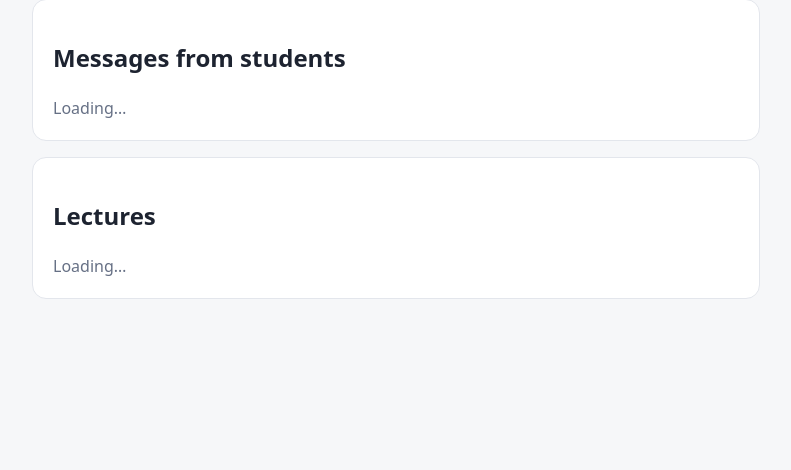
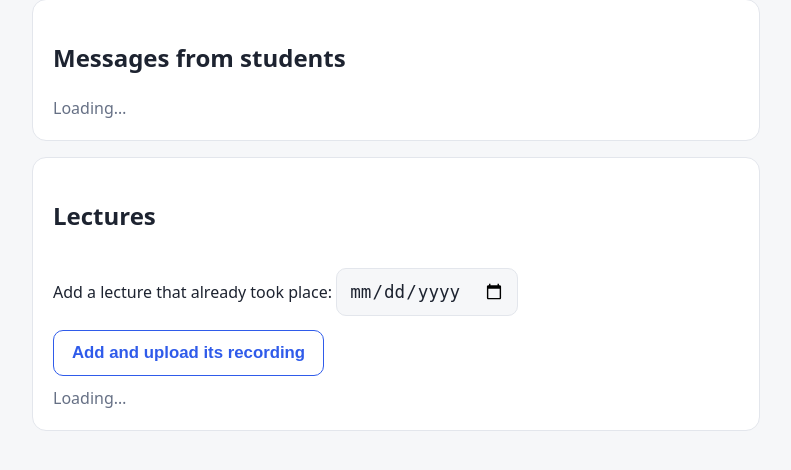
Before and after one commit to maayancohen-coder/smart-classroom-toolkit, a Flask app: template src/templates/lecturer_course.html in a window 1280 px wide. Shown: the part 245-715 px from the top of the page, without its empty margins (244-1035 px from the left). Run offline with Flask 3, Linux system fonts and the light colour scheme; the template is opened without the code that fills it, so the values that code supplies are empty.

Commit message:
Add past lectures with recording upload and show the transcript to students

```diff
--- a/src/app.py
+++ b/src/app.py
@@ -1,5 +1,6 @@
 """Flask web layer: routes only. All logic lives in the attendance package."""
 import csv
+import datetime
 import hmac
 import io
 import secrets
@@ -252,7 +253,7 @@ def create_app(config: type[Config] = Config, roster: Roster | None = None) -> F
         for x in sessions_of(course):
             if x.summary_published and x.transcript_corrected:
                 terms = [t.strip() for t in x.transcript_glossary.replace(",", "\n").splitlines() if t.strip()]
-                out.append({"started_at": x.started_at, "ai_text": x.summary_ai, **summarize(x.transcript_corrected, terms)})
+                out.append({"started_at": x.started_at, "ai_text": x.summary_ai, "transcript": x.transcript_corrected, **summarize(x.transcript_corrected, terms)})
         return jsonify(out)
 
     @app.post("/api/course/<course_id>/message")
@@ -317,7 +318,23 @@ def create_app(config: type[Config] = Config, roster: Roster | None = None) -> F
         course = course_or_404(course_id)
         return jsonify([{"id": x.session_id, "started_at": x.started_at, "closed": x.closed,
                          "present": len(x.checkins), "has_transcript": bool(x.transcript_corrected),
-                         "published": x.summary_published} for x in sessions_of(course)])
+                         "published": x.summary_published} for x in sorted(sessions_of(course), key=lambda y: y.started_at, reverse=True)])
+
+    @app.post("/api/course/<course_id>/past-lecture")
+    def api_past_lecture(course_id):
+        """Lecturer: add a lecture that already took place (no attendance), to upload its recording and transcribe it."""
+        require_lecturer()
+        course = course_or_404(course_id)
+        raw = str((request.get_json(silent=True) or {}).get("date") or "")
+        try:
+            day = datetime.datetime.strptime(raw, "%Y-%m-%d").replace(hour=12)
+        except ValueError:
+            return jsonify(ok=False, error="Choose the date of the lecture"), 400
+        if day > datetime.datetime.now() + datetime.timedelta(days=1):
+            return jsonify(ok=False, error="The date is in the future"), 400
+        session = service.open_session(course.name, "", None, None, None)
+        session.course_id, session.closed, session.started_at = course.course_id, True, day.timestamp()
+        return jsonify(ok=True, session_id=session.session_id, url=url_for("lecturer_transcript", session_id=session.session_id))
 
     @app.get("/api/session/<session_id>/notes")
     def api_session_notes(session_id):
--- a/src/templates/lecturer_course.html
+++ b/src/templates/lecturer_course.html
@@ -10,7 +10,10 @@
   <div class="card"><p><a href="/lecturer">← Lecturer area</a></p><h1>{{ course.name }}</h1>
     <a class="btn secondary" href="/lecturer/homework">Homework</a></div>
   <div class="card"><h2>Messages from students</h2><div id="inbox" class="muted">Loading…</div></div>
-  <div class="card"><h2>Lectures</h2><div id="lectures" class="muted">Loading…</div><div id="sum"></div></div>
+  <div class="card"><h2>Lectures</h2><div class="row" style="display:flex;gap:8px;flex-wrap:wrap;align-items:center;margin-bottom:10px">
+      <label style="font-weight:400">Add a lecture that already took place: <input type="date" id="pastDate" style="width:auto"></label>
+      <button class="secondary" id="pastBtn">Add and upload its recording</button> <small id="pastOut"></small></div>
+    <div id="lectures" class="muted">Loading…</div><div id="sum"></div></div>
 </div>
 <script>
 const $ = id => document.getElementById(id);
@@ -23,8 +26,9 @@ async function inbox() {
 async function lectures() {
   const items = await (await fetch(`/api/course/${cid}/lectures`)).json();
   $("lectures").innerHTML = items.length ? items.map(l => `<div class="item">${new Date(l.started_at*1000).toLocaleString("en-GB")}
-    · ${l.present} present · ${l.closed ? "Ended" : "<b>Active</b>"}
-    <a href="/lecturer/${l.id}">Lecture screen</a>
+    · ${l.present ? l.present + " present" : "no attendance"} · ${l.closed ? "Ended" : "<b>Active</b>"}
+    ${l.closed ? "" : `<a href="/lecturer/${l.id}">Lecture screen</a>`}
+    <a href="/lecturer/${l.id}/transcript">Recording &amp; transcript</a>
     ${l.has_transcript ? `<button class="secondary" onclick="show('${l.id}')">Summary</button>
       <button class="secondary" onclick="pub('${l.id}', ${!l.published})">${l.published ? "Hide from students" : "Publish to students"}</button>` : "<small>No transcript</small>"}</div>`).join("") : "No lectures have been opened in this course yet.";
 }
@@ -38,6 +42,10 @@ async function pub(id, value) {
   await fetch(`/api/session/${id}/summary/publish`, { method: "POST", headers: {"Content-Type":"application/json"}, body: JSON.stringify({ published: value }) });
   lectures();
 }
+$("pastBtn").onclick = async () => {
+  const r = await fetch(`/api/course/${cid}/past-lecture`, { method: "POST", headers: {"Content-Type":"application/json"}, body: JSON.stringify({ date: $("pastDate").value }) });
+  const d = await r.json(); if (d.ok) location.href = d.url; else $("pastOut").textContent = d.error || "Error";
+};
 inbox(); lectures(); setInterval(inbox, 10000);
 </script>
 {% endblock %}
--- a/src/templates/lecturer_transcript.html
+++ b/src/templates/lecturer_transcript.html
@@ -88,7 +88,8 @@
     <p class="muted" style="font-size:.9rem">Check the summary before you publish it. Publish it from the course page (Publish to students).</p>
     <div class="row">
       <a class="btn secondary" id="dl" href="/api/session/{{ session.session_id }}/transcript.txt">Download as a file</a>
-      <a class="btn secondary" href="/lecturer/{{ session.session_id }}">Back to the lecture</a>
+      {% if session.course_id %}<a class="btn secondary" href="/lecturer/course/{{ session.course_id }}">Back to the course</a>{% endif %}
+      {% if not session.closed %}<a class="btn secondary" href="/lecturer/{{ session.session_id }}">Back to the lecture</a>{% endif %}
     </div>
   </div>
 </div></div>
--- a/src/templates/student_course.html
+++ b/src/templates/student_course.html
@@ -39,7 +39,7 @@ $("send").onclick = async () => {
   const items = await (await fetch("/api/course/{{ course.course_id }}/summaries")).json();
   $("sums").innerHTML = items.length ? items.map(s => `<div class="sum"><b>${new Date(s.started_at * 1000).toLocaleDateString("en-GB")}</b>
     ${s.ai_text ? `<pre dir="auto" style="white-space:pre-wrap;unicode-bidi:plaintext;font:inherit">${esc(s.ai_text)}</pre>`
-      : `${s.terms.length ? `<p class="muted">Key terms: ${esc(s.terms.join(", "))}</p>` : ""}<ul>${s.sentences.map(x => `<li>${esc(x)}</li>`).join("")}</ul>`}</div>`).join("")
+      : `${s.terms.length ? `<p class="muted">Key terms: ${esc(s.terms.join(", "))}</p>` : ""}<ul>${s.sentences.map(x => `<li>${esc(x)}</li>`).join("")}</ul>`}${s.transcript ? `<details><summary>Full transcript</summary><pre dir="auto" style="white-space:pre-wrap;unicode-bidi:plaintext;font:inherit">${esc(s.transcript)}</pre></details>` : ""}</div>`).join("")
     + '<p class="muted" style="font-size:.85rem">Summary prepared from the lecture transcript. Not a substitute for attending the lecture.</p>'
     : "The lecturer has not published any summaries yet.";
 })();
```
Also changed, not shown: src/tests/test_portal.py (+16 -0 lines).
